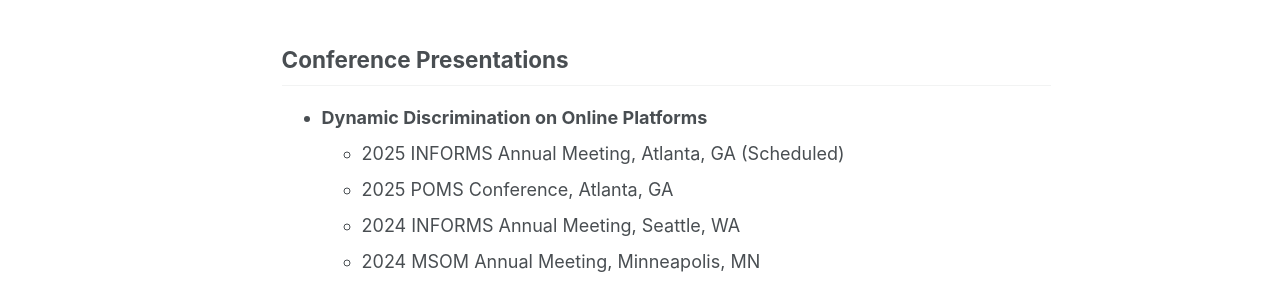
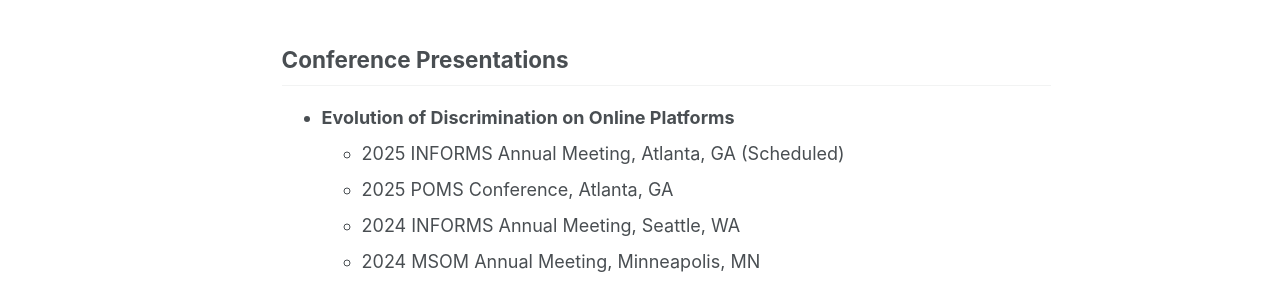
Before and after one commit to PeiboZhang/peibozhang.github.io, a Jekyll site: the page built from _pages/about.md, in a window 1280 px wide and 1321 px high. Shown: the part 694-994 px from the top of the window. Built offline with Jekyll 4.4.1, drawn with Linux system fonts in a browser that asks for light colours; some web fonts are replaced.

Commit message:
Update about.md

```diff
--- a/_pages/about.md
+++ b/_pages/about.md
@@ -40,7 +40,7 @@ My research interest broadly centers on online platform operations, generative A
 
 ## Conference Presentations
 <ul>
-  <li style="list-style-type: disc;"><b>Dynamic Discrimination on Online Platforms</b>
+  <li style="list-style-type: disc;"><b>Evolution of Discrimination on Online Platforms</b>
     <ul>
       <li style="list-style-type: circle;">2025 INFORMS Annual Meeting, Atlanta, GA (Scheduled) </li>
       <li style="list-style-type: circle;">2025 POMS Conference, Atlanta, GA </li>
```
